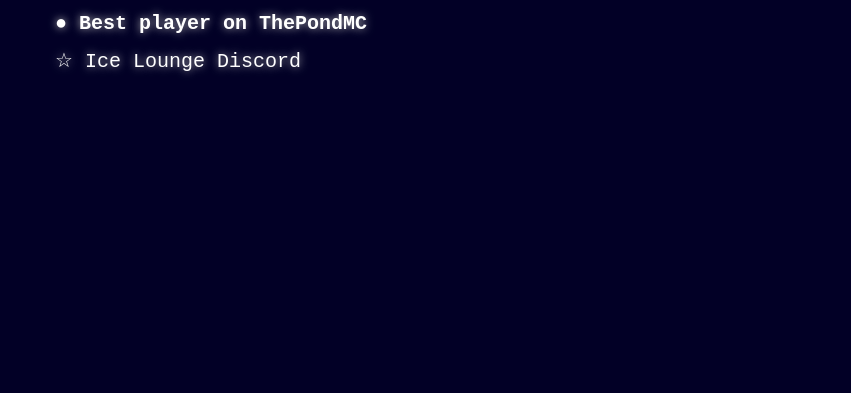
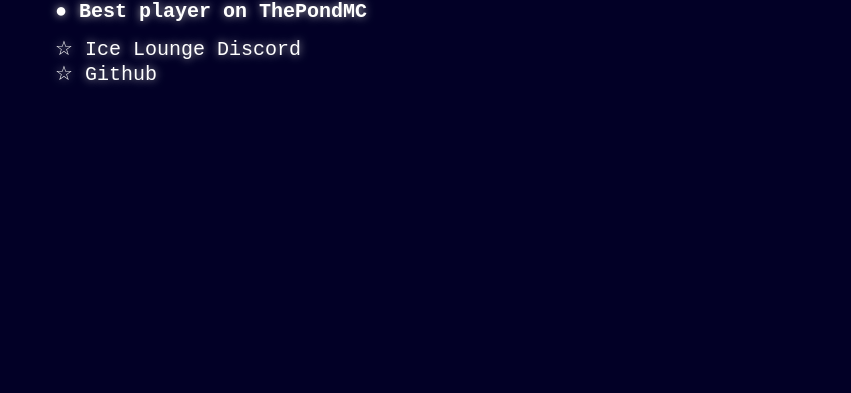
Before and after one commit to Alvarran/ice-portal, a plain HTML site: page index.html in a window 1280 px wide. Shown: the part 407-800 px from the top of the page, without its empty margins (429-1280 px from the left). Drawn offline with Linux system fonts and the light colour scheme.

Commit message:
github added

```diff
--- a/index.html
+++ b/index.html
@@ -27,6 +27,9 @@
     <h1 style="text-shadow: 0 0 0.40em #bababa;">Alvarran#2320</h1>
     <h1 class="dark" id="2" style="font-size: 20px; text-shadow: 0 0 0.40em #bababa;">● Best player on ThePondMC</h1>
     <a class="dark" id="1" href="https://discord.gg/82W2tSsKJX" target="_blank" style="font-size: 20px;">☆ Ice Lounge Discord</a>
+    <br>
+    <a class="dark" id="2" href="https://github.com/Alvarran" target="_blank" style="font-size: 20px;">☆ Github</a>
+  </br>
 </body>
 
 </html>
```
